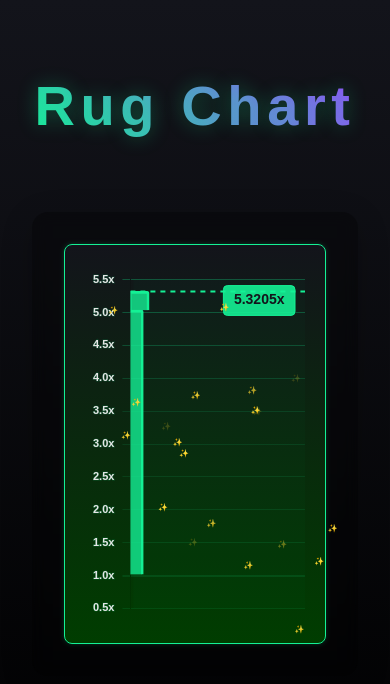
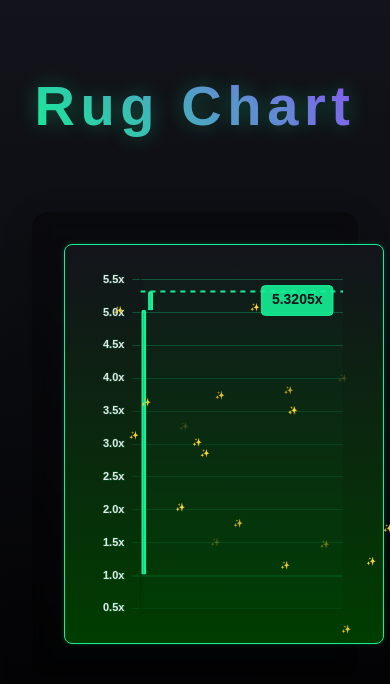
Before and after one commit to ajag408/rugschart, a React app: page / in a window 390 px wide. Shown: the top 684 px of the page. Built offline with nearby package versions, Linux system fonts and the light colour scheme; the HTML template or start-up script is replaced by a standard one.

Commit message:
mobile friendly changes

```diff
--- a/src/components/CandleChart.tsx
+++ b/src/components/CandleChart.tsx
@@ -136,7 +136,9 @@ const CandleChart = () => {
                 base: visibleCandles.map((candle) => candle?.base || null),
                 barPercentage: 0.8,
                 categoryPercentage: 0.8,
-                barThickness: 20
+                barThickness: 'flex',  // This helps maintain consistent width
+                maxBarThickness: 20,   // Maximum width of bars
+                minBarLength: 2,       // Minimum height of bars
             }]
         };
     };
@@ -520,14 +522,34 @@ const CandleChart = () => {
                 transition: 'all 0.3s ease',
             },
             x: {
-                display: false,
+                // Add these configurations
+                min: 0,
+                max: 29,
+                ticks: {
+                    display: false
+                },
                 grid: {
                     display: false
                 },
+                // This is important for mobile
                 offset: true,
-                ticks: {
-                    display: false
+                // These ensure consistent bar width
+                afterFit: (scale: { paddingRight: number; paddingLeft: number }) => {
+                    scale.paddingRight = 20;
+                    scale.paddingLeft = 20;
                 }
+            },
+        },
+        elements: {
+            bar: {
+                borderWidth: 2,
+                borderRadius: 2
+            }
+        },
+        layout: {
+            padding: {
+                left: 10,
+                right: 10
             }
         },
         plugins: {
@@ -600,6 +622,7 @@ const CandleChart = () => {
             position: 'relative',
             height: '400px',
             width: '100%',
+            minWidth: '320px',
             backgroundColor: SOLANA_COLORS.dark,
             borderRadius: '8px',
             padding: '20px',
```
